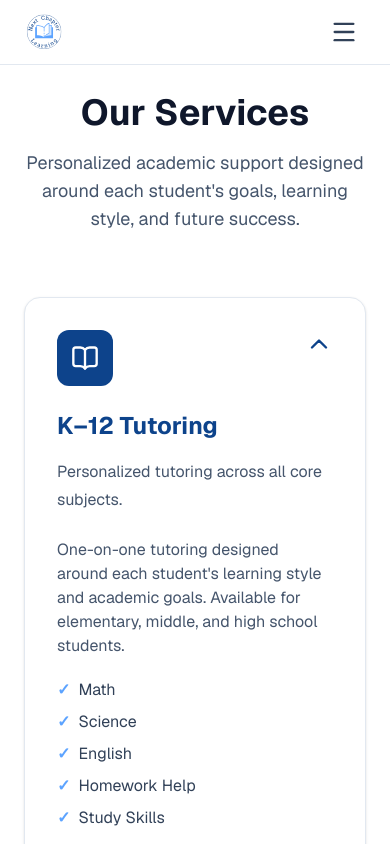
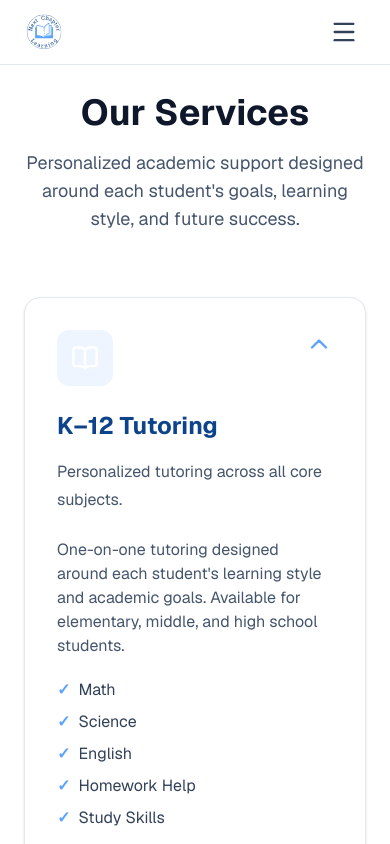
Before and after one commit to yaalinilakhani/next-chapter-learning, a Next.js app: page / in a window 390 px wide. Both pictures are taken after a click on the element 195 px from the left and 1350 px from the top of the page. Shown: the part 928-1772 px from the top of the page. Built offline with nearby package versions, Linux system fonts and the light colour scheme.

Commit message:
Fixed tap issue on mobile

```diff
--- a/components/Services.tsx
+++ b/components/Services.tsx
@@ -90,7 +90,6 @@ const services = [
 
 export default function Services() {
   const [openCard, setOpenCard] = useState<number | null>(null);
-  const [hoveredCard, setHoveredCard] = useState<number | null>(null);
 
   return (
     <section id="services" className="bg-white py-24">
@@ -111,8 +110,6 @@ export default function Services() {
             const Icon = service.icon;
 
             const isOpen = openCard === index;
-            const isHovered = hoveredCard === index;
-            const expanded = isOpen || isHovered;
 
             return (
               <div
@@ -120,34 +117,26 @@ export default function Services() {
                 onClick={() =>
                   setOpenCard(isOpen ? null : index)
                 }
-                onMouseEnter={() => setHoveredCard(index)}
-                onMouseLeave={() => setHoveredCard(null)}
                 className="cursor-pointer overflow-hidden rounded-2xl border border-slate-200 bg-white p-8 shadow-sm transition-all duration-300 hover:-translate-y-2 hover:border-[#5CA3FF] hover:shadow-2xl"
               >
                 {/* Top */}
                 <div className="flex items-start justify-between">
                   <div
-                    className={`mb-6 flex h-14 w-14 items-center justify-center rounded-xl transition-all duration-300 ${
-                      expanded
-                        ? "bg-[#0D438B]"
-                        : "bg-[#EEF5FF]"
+                    className={`group mb-6 flex h-14 w-14 items-center justify-center rounded-xl bg-[#EEF5FF] transition-all duration-300 hover:bg-[#0D438B] ${
+                        isOpen ? "bg-[#0D438B]" : ""
                     }`}
                   >
                     <Icon
-                      className={`h-7 w-7 transition-all duration-300 ${
-                        expanded
-                          ? "text-white"
-                          : "text-[#0D438B]"
+                      className={`h-7 w-7 transition-all duration-300 group-hover:text-white ${
+                        isOpen ? "text-white" : "text-[#0D438B]"
                       }`}
                       strokeWidth={2}
                     />
                   </div>
 
                   <ChevronDown
-                    className={`h-7 w-7 transition-all duration-300 ${
-                      expanded
-                        ? "rotate-180 text-[#0D438B]"
-                        : "text-[#5CA3FF]"
+                    className={`h-7 w-7 text-[#5CA3FF] transition-all duration-300 group-hover:rotate-180 group-hover:text-[#0D438B] ${
+                        isOpen ? "rotate-180 text-[#0D438B]" : ""
                     }`}
                   />
                 </div>
@@ -161,11 +150,11 @@ export default function Services() {
                 </p>
 
                 <div
-                  className={`overflow-hidden transition-all duration-500 ${
-                    expanded
-                      ? "mt-6 max-h-[600px] opacity-100"
-                      : "max-h-0 opacity-0"
-                  }`}
+                    className={`overflow-hidden transition-all duration-500 ${
+                        isOpen
+                            ? "mt-6 max-h-[600px] opacity-100"
+                            : "max-h-0 opacity-0 group-hover:mt-6 group-hover:max-h-[600px] group-hover:opacity-100"
+                    }`}
                 >
                   <p className="text-slate-600">
                     {service.details}
```
